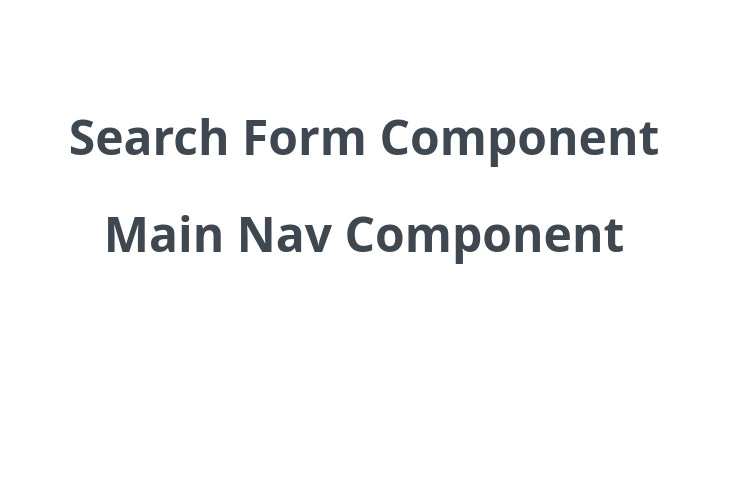
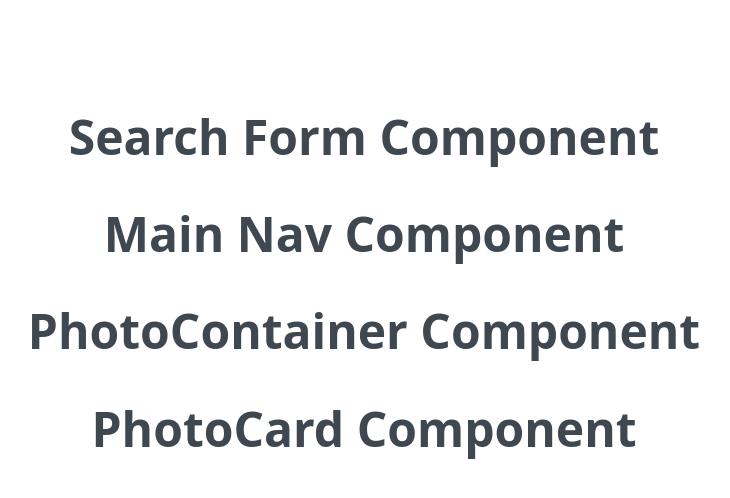
Before and after one commit to icld/unit7-pr-react-gallery-app, a React (Create React App) app: page / in a window 1280 px wide. Shown: the top 498 px of the page, without its empty margins (276-1006 px from the left). Built offline with nearby package versions, Linux system fonts and the light colour scheme.

Commit message:
add PhotoContainer and Photocard components

```diff
--- a/src/App.js
+++ b/src/App.js
@@ -3,7 +3,8 @@ import React, { Component } from 'react';
 
 // App Components
 import MainNav from './Components/MainNav/MainNav';
-import SearchForm from './Components/SearchForm/SearchForm'
+import SearchForm from './Components/SearchForm/SearchForm';
+import PhotoContainer from './Components/PhotoContainer/PhotoContainer'
 
 
 export default class App extends Component {
@@ -13,6 +14,7 @@ export default class App extends Component {
 
         <SearchForm />
         <MainNav />
+        <PhotoContainer />
 
       </div>
     );
--- /dev/null
+++ b/src/Components/PhotoCard/PhotoCard.css
@@ -0,0 +1,3 @@
+/* h1 {
+    font-size: 6rem
+} */
--- /dev/null
+++ b/src/Components/PhotoCard/PhotoCard.js
@@ -0,0 +1,13 @@
+import React from 'react';
+
+import './PhotoCard.css'
+
+const PhotoCard = () => (
+    <div>
+        <h1>PhotoCard
+     Component</h1>
+    </div>
+
+)
+
+export default PhotoCard;
--- /dev/null
+++ b/src/Components/PhotoContainer/PhotoContainer.css
@@ -0,0 +1,3 @@
+/* h1 {
+    font-size: 6rem
+} */
--- /dev/null
+++ b/src/Components/PhotoContainer/PhotoContainer.js
@@ -0,0 +1,15 @@
+import React from 'react';
+
+import PhotoCard from '../PhotoCard/PhotoCard'
+import './PhotoContainer.css'
+
+const PhotoContainer = () => (
+    <div>
+        <h1>PhotoContainer Component</h1>
+        <PhotoCard />
+
+    </div>
+
+)
+
+export default PhotoContainer;
```
